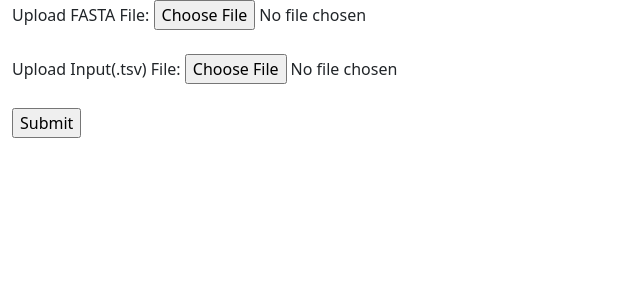
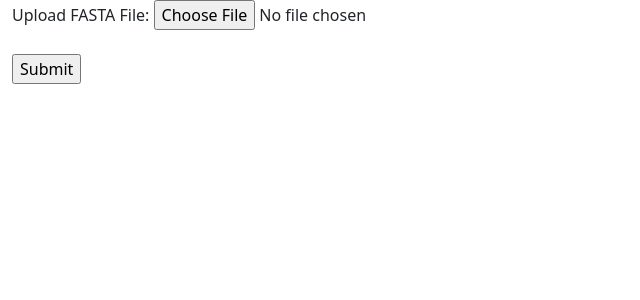
Before and after one commit to leolai2010/ptm_finder, a FastAPI app: page / in a window 1280 px wide. Shown: the part 56-356 px from the top of the page, without its empty margins (0-640 px from the left). Run offline with FastAPI, Linux system fonts and the light colour scheme; some libraries are stand-ins or nearby versions.

Commit message:
updating script

```diff
--- a/main.py
+++ b/main.py
@@ -92,7 +92,7 @@ async def index(request: Request):
     return templates.TemplateResponse('index.html', {'request': request})
 
 @app.post("/uploadFiles")
-async def uploadFiles(request: Request, fasta_upload: UploadFile = File(...), tsv_upload: UploadFile = File(...)):
+async def uploadFiles(fasta_upload: UploadFile = File(...), tsv_upload: UploadFile = File(...)):
     fasta_file = await fasta_upload.read()
     tsv_file  = await tsv_upload.read()
     data = sequencePairing(fasta_file, tsv_file)
@@ -100,4 +100,4 @@ async def uploadFiles(request: Request, fasta_upload: UploadFile = File(...), ts
     df.reset_index().drop(columns=['index'])
     json_package = df.to_json(index=False, orient='split')
     print(json_package)
-    return templates.TemplateResponse('index.html', {'request': request})
+    return {"Working":"OK"}
--- a/templates/index.html
+++ b/templates/index.html
@@ -4,7 +4,6 @@
     <title>Post-Translational Modification Finder</title>
     <link rel="stylesheet" href="https://cdnjs.cloudflare.com/ajax/libs/animate.css/4.1.1/animate.min.css"/>
     <link href="https://cdn.jsdelivr.net/npm/bootstrap@5.1.3/dist/css/bootstrap.min.css" rel="stylesheet" integrity="sha384-1BmE4kWBq78iYhFldvKuhfTAU6auU8tT94WrHftjDbrCEXSU1oBoqyl2QvZ6jIW3" crossorigin="anonymous">
-    <link rel="stylesheet" type="text/css" href="./css/main.css">
 </head>
 <body>
     <div id="main" class="container-fluid">
@@ -33,8 +32,8 @@
             <form action="/uploadFiles" method="post" enctype="multipart/form-data">
                 <label for="fasta_input">Upload FASTA File:</label>
                 <input type="file" id="fasta_input" name="fasta_input"><br><br>
-                <label for="tsv_input">Upload Input(.tsv) File:</label>
-                <input type="file" id="tsv_input" name="tsv_input"><br><br>
+                <!-- <label for="tsv_input">Upload Input(.tsv) File:</label>
+                <input type="file" id="tsv_input" name="tsv_input"><br><br> -->
                 <input type="submit" value="Submit">
             </form>
         </div>
```
